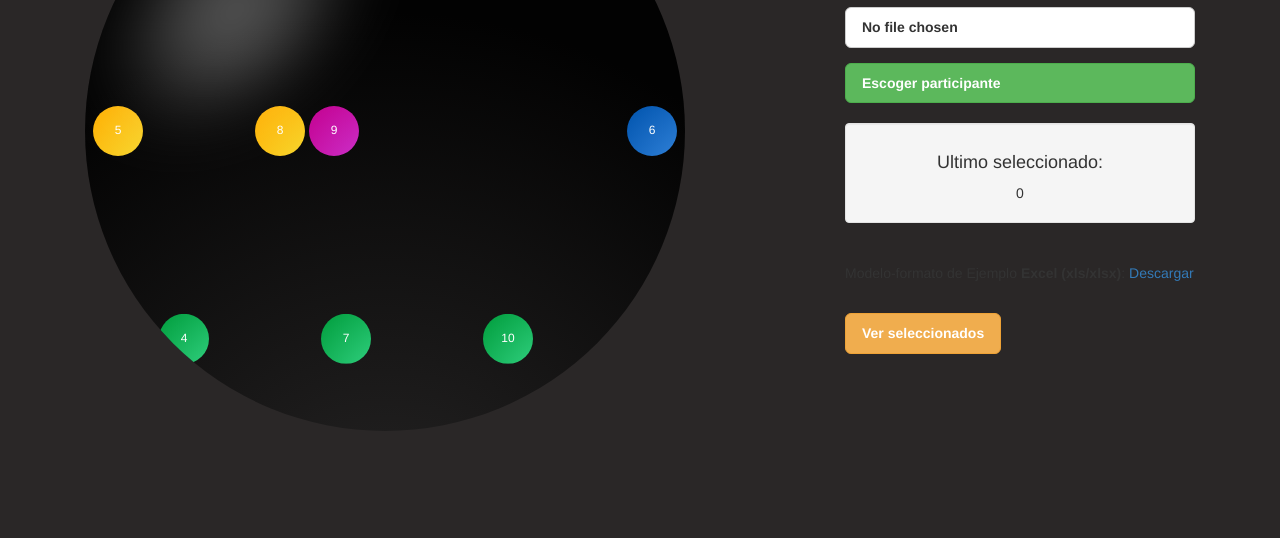
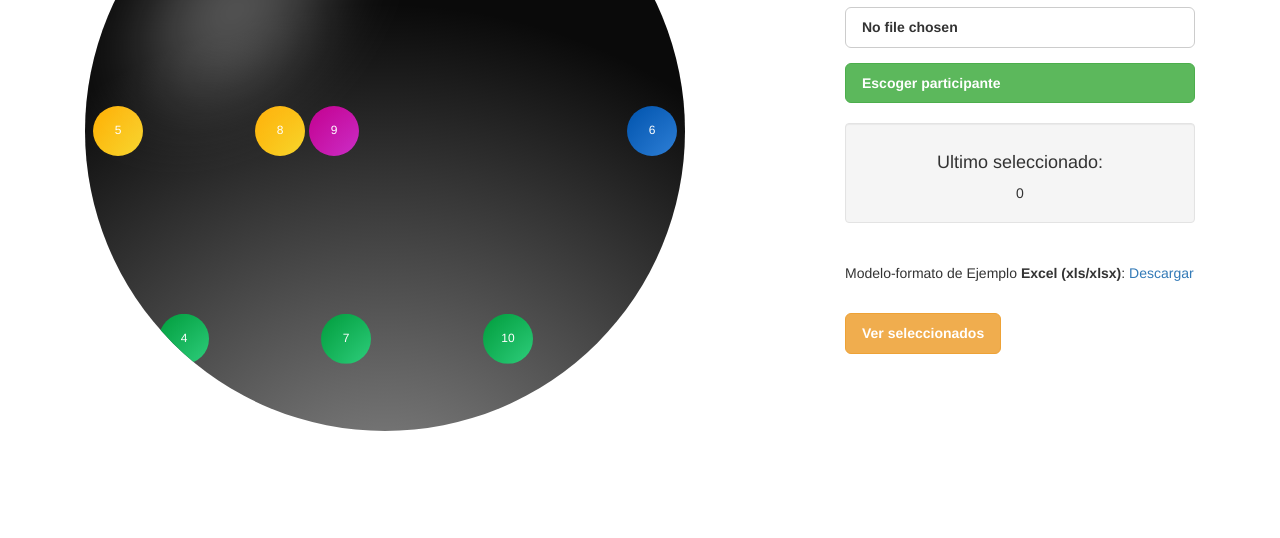
Before and after one commit to 24hwww/bolillero-xls, a plain HTML site: page index.html in a window 1280 px wide. Shown: the part 262-800 px from the top of the page. Drawn offline with nearby package versions, Linux system fonts and the light colour scheme.

Commit message:
color fundo

```diff
--- a/index.html
+++ b/index.html
@@ -22,7 +22,7 @@
 
     <style type="text/css">
         html, body{width:100%;height:100%;}
-        .main-center{width: 100%;height: 100dvh;display: flex;align-items: center;justify-content: center;background-color:#2a2727;}
+        .main-center{width: 100%;height: 100dvh;display: flex;align-items: center;justify-content: center;background-color:#FFF;}
         .vertical-align{display: flex;align-items: center;justify-content: center;flex-wrap: wrap;}
         .bolillera-circulo{position:relative;width:600px;height:600px;display:block;background: radial-gradient(circle at 50% 120%, rgb(34 34 34 / 50%), rgb(0 0 0 / 96%) 70%);border-radius:600px;overflow: hidden;display: flex;align-items:center;justify-content:center;flex-wrap: wrap;align-content:center;}
         .bolillera-circulo::after{content: "";width: 100%;height: 100%;position: absolute;top: 0%;left: 0;border-radius: 50%;background: radial-gradient(circle at 50% 50%, rgba(255, 255, 255, 0.8), rgba(255, 255, 255, 0.8) 14%, rgba(255, 255, 255, 0) 24%);transform: translateX(-150px) translateY(-120px) skewX(-20deg);filter: blur(40px);opacity: .4;}
```
